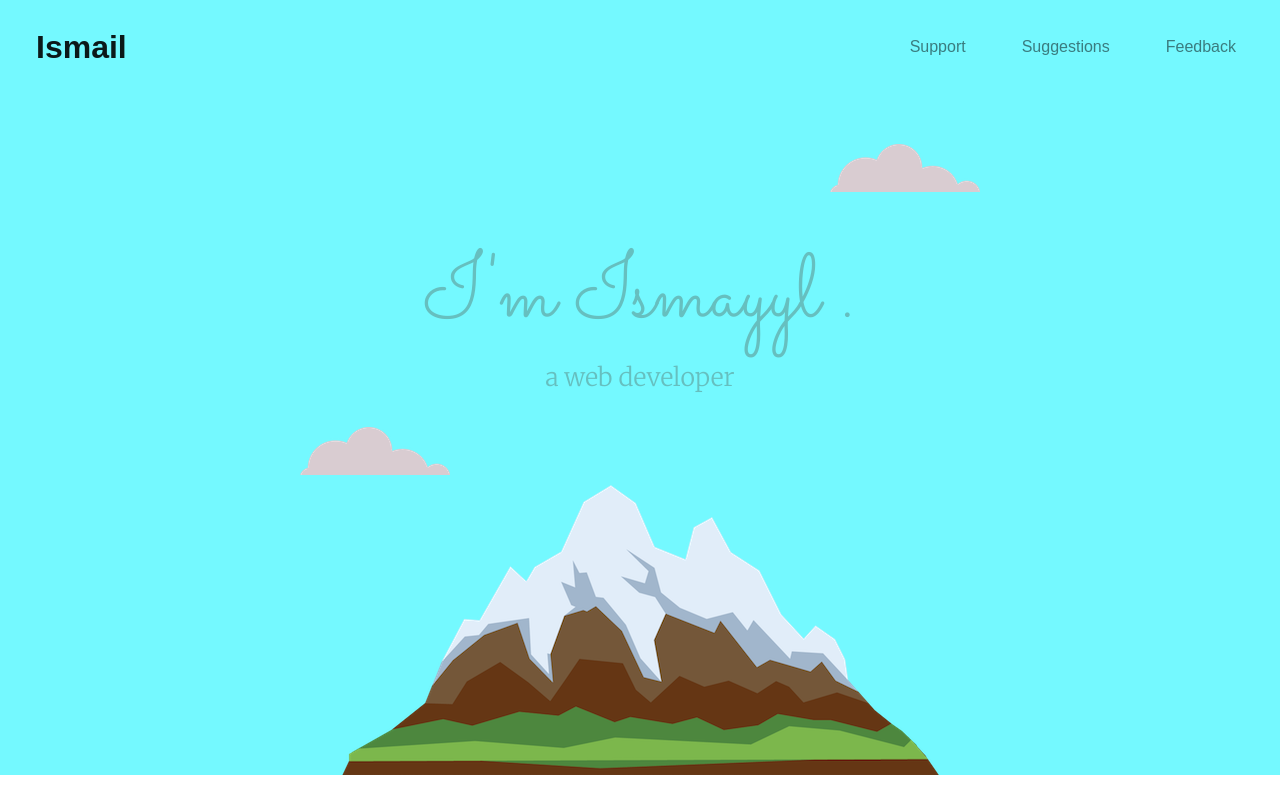
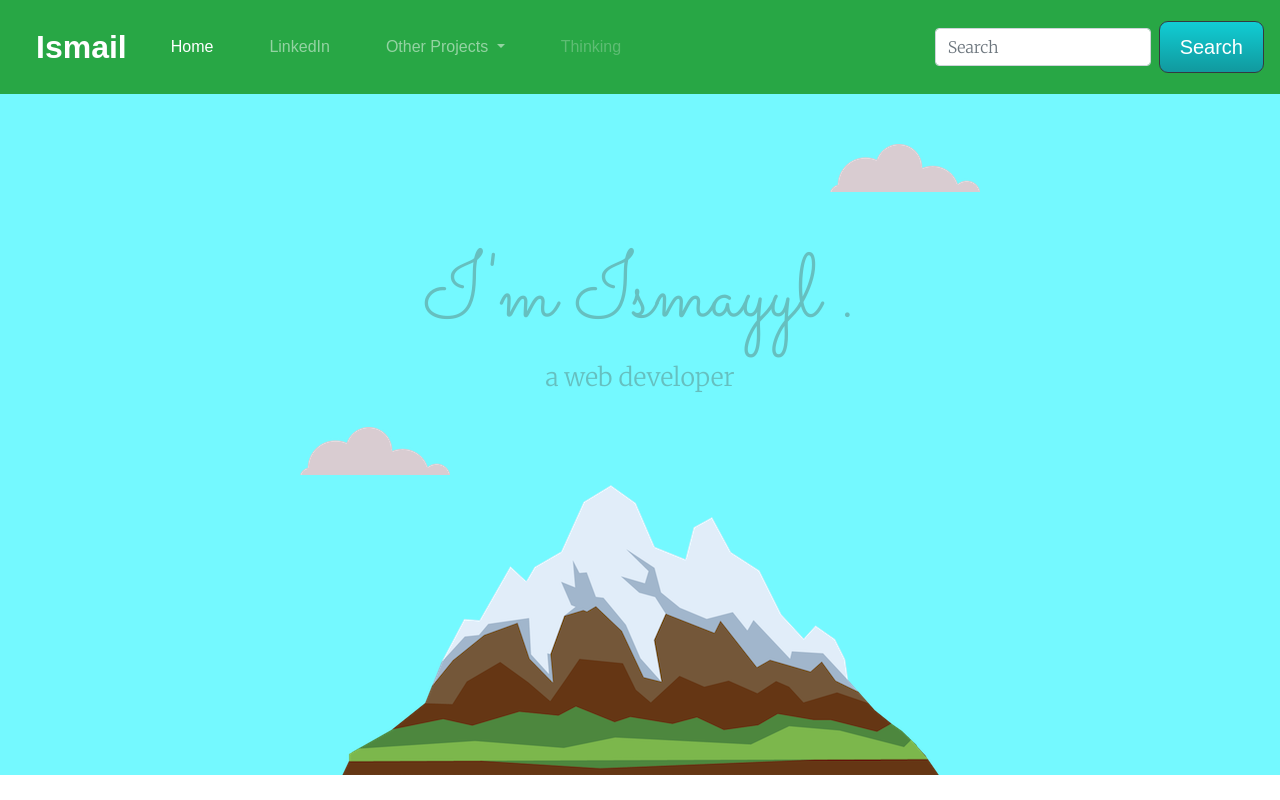
Before and after one commit to Ismayyl1998/CV, a plain HTML site: page index.html in a window 1280 px wide. Shown: the top 800 px of the page. Drawn offline with nearby package versions, Linux system fonts and the light colour scheme; a web font is replaced by a local one.

Commit message:
Update index.html

```diff
--- a/index.html
+++ b/index.html
@@ -17,25 +17,39 @@
 <body>
 <section id="title">
   <!--nnn-->
-  <nav class="navbar navbar-expand-lg navbar-light">
-    <a class="navbar-brand navbar-brand-bold" href="">Ismail</a>
+  <nav class="navbar navbar-expand-lg navbar-dark bg-success">
+      <a class="brand navbar-brand" href="#">Ismail</a>
       <button class="navbar-toggler" type="button" data-toggle="collapse" data-target="#navbarSupportedContent" aria-controls="navbarSupportedContent" aria-expanded="false" aria-label="Toggle navigation">
         <span class="navbar-toggler-icon"></span>
       </button>
 
       <div class="collapse navbar-collapse" id="navbarSupportedContent">
-
-    <ul class="navbar-nav ml-auto" >
-        <li class="nav-item">
-            <a class="nav-link" href="">Support</a>
+        <ul class="navbar-nav mr-auto">
+          <li class="nav-item active">
+            <a class="nav-link" href="#">Home <span class="sr-only">(current)</span></a>
           </li>
           <li class="nav-item">
-            <a class="nav-link" href="">Suggestions</a>
+            <a class="nav-link" href="#">LinkedIn</a>
+          </li>
+          <li class="nav-item dropdown">
+            <a class="nav-link dropdown-toggle" href="#" id="navbarDropdown" role="button" data-toggle="dropdown" aria-haspopup="true" aria-expanded="false">
+              Other Projects
+            </a>
+            <div class="dropdown-menu" aria-labelledby="navbarDropdown">
+              <a class="dropdown-item" href="#">Action</a>
+              <a class="dropdown-item" href="#">Another action</a>
+              <div class="dropdown-divider"></div>
+              <a class="dropdown-item" href="#">Something else here</a>
+            </div>
           </li>
           <li class="nav-item">
-            <a class="nav-link" href="">Feedback</a>
+            <a class="nav-link disabled" href="#">Thinking</a>
           </li>
         </ul>
+        <form class="form-inline my-2 my-lg-0">
+          <input class="form-control mr-sm-2" type="search" placeholder="Search" aria-label="Search">
+          <button class="btn btn-outline-dark my-2 my-sm-0" type="submit">Search</button>
+        </form>
       </div>
     </nav>
 <!--nnn-->
```
Lines whose indentation alone changed are shown as unchanged.
